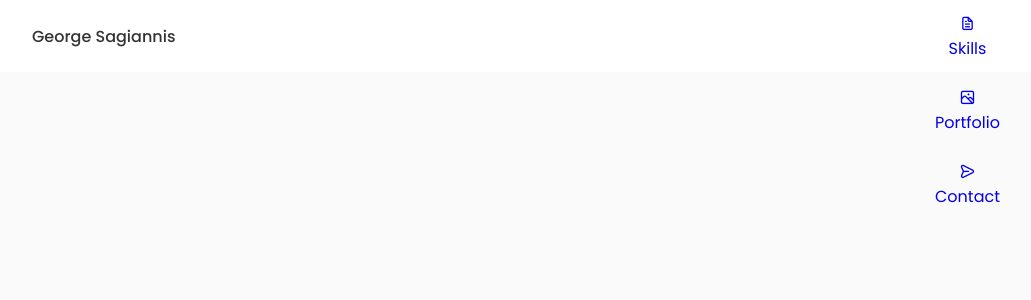
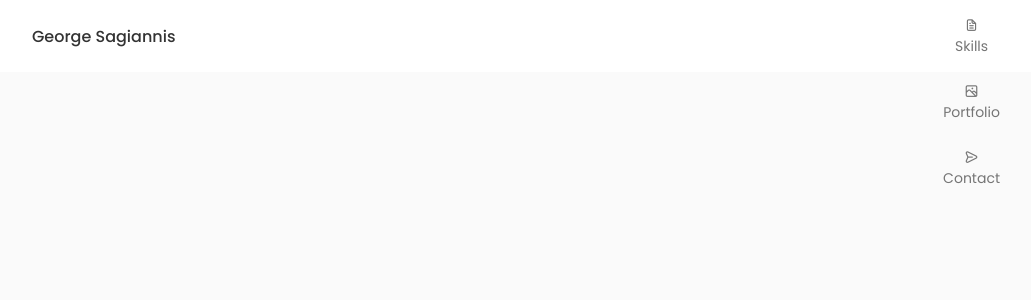
Before and after one commit to george-sagiannis/portfolio, a React (Create React App) app: page / in a window 1280 px wide. Shown: the top 300 px of the page, without its empty margins (124-1155 px from the left). Built offline with nearby package versions, Linux system fonts and the light colour scheme.

Commit message:
small changes in css

```diff
--- a/src/App.js
+++ b/src/App.js
@@ -4,9 +4,9 @@ import Header from './components/header/Header';
 
 const App = () => {
   return (
-    <>
+
     <Header />
-    </>
+
   )
 }
 
--- a/src/components/header/header.css
+++ b/src/components/header/header.css
@@ -34,7 +34,10 @@
     display: flex;
     flex-direction: column;
     align-items: center;
+    font-size: var(--small-font-size);
     text-decoration: none;
+    color: var(--font-medium);
+    transition: .3s;
 }
 
 
```
